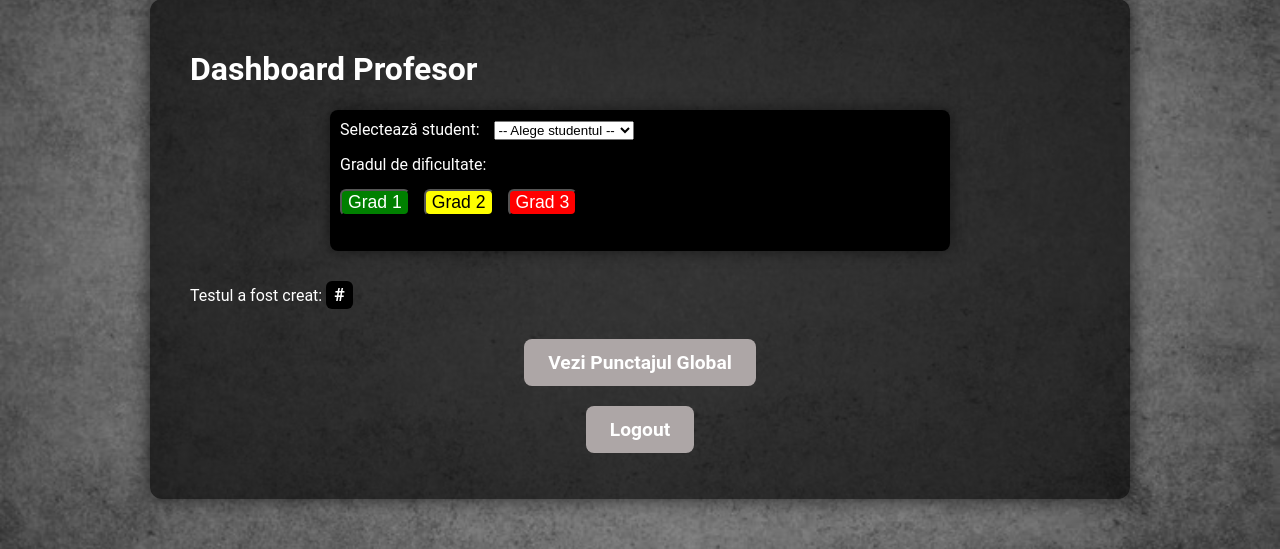
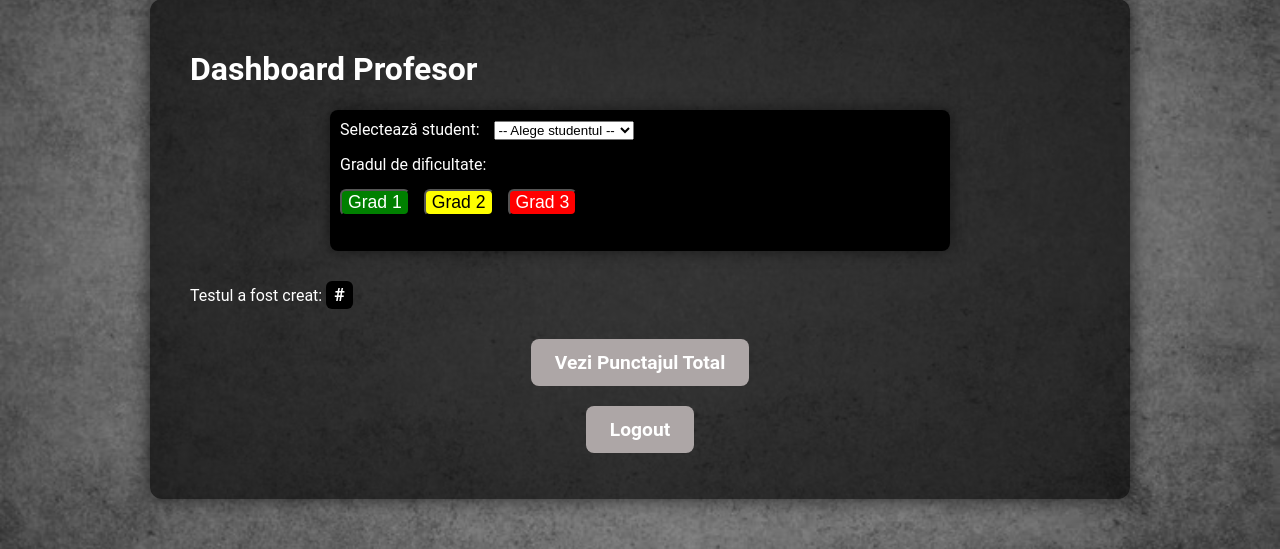
Before and after one commit to Weepeme/Aplicatie-software-de-verificare-si-evaluare-a-cunostintelor-de-mecanica, a Flask app: template app/templates/professor_dashboard.html in a window 1280 px wide. Shown: the part 41-590 px from the top of the page. Run offline with Flask 3, Linux system fonts and the light colour scheme; the template is opened without the code that fills it: most values are stand-ins (such as "Sample title", 1, 10 or a date in 2020).

Commit message:
Update professor_dashboard.html

```diff
--- a/app/templates/professor_dashboard.html
+++ b/app/templates/professor_dashboard.html
@@ -48,7 +48,7 @@
 
     <!-- Link către leaderboard -->
     <div class="button-center" style="margin-top: 30px;">
-    <a href="{{ url_for('routes.leaderboard') }}" class="btn">Vezi Punctajul Global</a>
+    <a href="{{ url_for('routes.leaderboard') }}" class="btn">Vezi Punctajul Total</a>
 </div>
 
 <div class="button-center">
```
